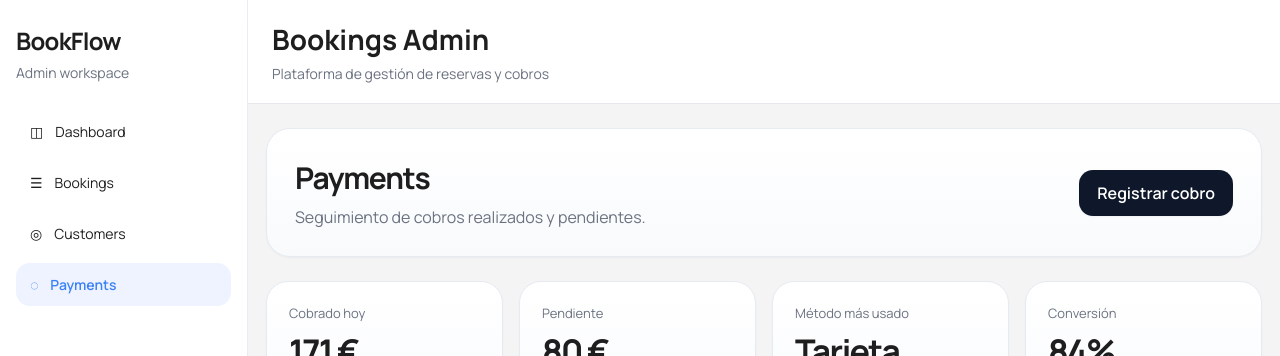
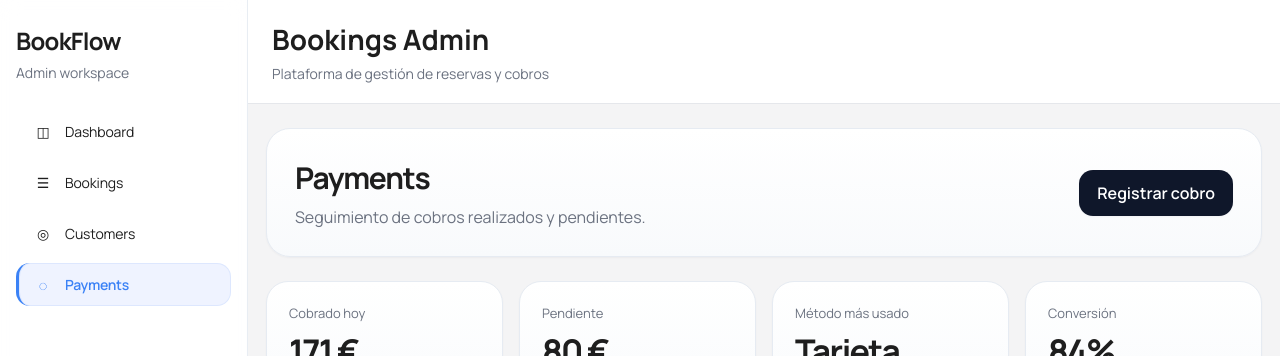
Before and after one commit to Samuelhas13/Equipo-503, a Next.js app in the folder proyecto/bookings-frontend-develop/: page /payments in a window 1280 px wide. Shown: the top 356 px of the page. Built offline with nearby package versions, Linux system fonts and the light colour scheme.

Commit message:
Mejoras del Sidebar.tsx y cambios en el globals.CSS

```diff
--- a/proyecto/bookings-frontend-develop/app/globals.css
+++ b/proyecto/bookings-frontend-develop/app/globals.css
@@ -110,7 +110,7 @@ body {
   flex-direction: column;
   gap: 8px;
 }
-/**/
+/* Estilo para los enlaces de la barra lateral */
 .admin-sidebar__link {
   display: flex;
   align-items: center;
@@ -123,17 +123,80 @@ body {
   transition: background 0.2s ease, color 0.2s ease; /* Usar `all` es práctico pero puede ser más costoso; preferir propiedades específicas para mejor rendimiento. */
   /* APLICADO: Transition optimizado usando propiedades específicas en lugar de 'all' para mejor rendimiento */
   /* APLICADO: Color cambiado a var(--text) para consistencia con la paleta global */
+  /* MEJORA: Posición relativa para permitir pseudo-elementos en animaciones futuras */
+  position: relative;
+  border-left: 3px solid transparent;
+  /* MEJORA: Borde izquierdo transparente - se activará en hover para efecto visual mejorado */
 }
+
 /*Añade cierto efecto al pasar el mouse por encima de los enlaces */
-.admin-sidebar__link:hover {
+.admin-sidebar__link:hover,
+.admin-sidebar__link--hoverable:hover {
+  /* MEJORA APLICADA (18/05/2026): Efecto hover mejorado con múltiples cambios visuales para mejor feedback de usuario */
   background: var(--surface-2);
+  /* MEJORA: Fondo suave en hover para indicar interactividad */
+  color: var(--accent);
+  /* MEJORA: Color de texto cambia a acento para destacar el enlace en hover */
+  border-left-color: var(--accent);
+  /* MEJORA: Borde izquierdo aparece en hover como indicador visual adicional */
+  transition: background 0.2s ease, color 0.2s ease, border-left-color 0.2s ease;
+  /* MEJORA: Transición suave también para el borde izquierdo */
 }
+
 /*Añade estilo para el enlace activo*/
 .admin-sidebar__link--active {
+  /* MEJORA APLICADA (18/05/2026): Estado activo más destacado con cambios visuales más pronunciados */
   background: var(--primary-soft);
+  /* Fondo con color primario suave para máximo contraste */
   color: var(--accent);
+  /* Color acento para el texto activo */
   font-weight: 600;
   /* APLICADO: Color activo cambiado a var(--accent) para mantener consistencia cromática en estado seleccionado */
+  border-left-color: var(--accent);
+  /* MEJORA: Borde izquierdo de acento en estado activo - proporciona un indicador visual claro */
+  box-shadow: inset 0 0 0 1px rgba(59, 130, 246, 0.1);
+  /* MEJORA: Sombra interna sutil para profundidad visual */
+  transition: background 0.2s ease, color 0.2s ease, border-left-color 0.2s ease, box-shadow 0.2s ease;
+  /* MEJORA: Todas las propiedades animadas transicionan suavemente */
+}
+
+/* MEJORA APLICADA (18/05/2026): Estilos para el icono del elemento de navegación */
+.admin-sidebar__icon {
+  /* Estilo base del icono */
+  display: flex;
+  align-items: center;
+  justify-content: center;
+  min-width: 20px;
+  /* MEJORA: Ancho mínimo para mantener alineación consistente */
+  transition: transform 0.2s ease, color 0.2s ease;
+  /* MEJORA: Permite animaciones suaves en el icono */
+}
+
+/* MEJORA APLICADA (18/05/2026): Animación del icono en hover */
+.admin-sidebar__link:hover .admin-sidebar__icon,
+.admin-sidebar__link--active .admin-sidebar__icon {
+  /* MEJORA: El icono se transforma ligeramente para dar feedback visual */
+  transform: scale(1.1);
+  /* MEJORA: El icono crece un 10% para enfatizar la interactividad */
+}
+
+/* MEJORA APLICADA (18/05/2026): Estilos para la etiqueta del elemento de navegación */
+.admin-sidebar__label {
+  /* Estilo base de la etiqueta */
+  transition: font-weight 0.2s ease, letter-spacing 0.2s ease;
+  /* MEJORA: Transición suave para cambios en peso de fuente y espaciado */
+  letter-spacing: -0.01em;
+  /* MEJORA: Espaciado de letras ajustado para mejor legibilidad */
+}
+
+/* MEJORA APLICADA (18/05/2026): Animación de la etiqueta en hover */
+.admin-sidebar__link:hover .admin-sidebar__label,
+.admin-sidebar__link--active .admin-sidebar__label {
+  /* MEJORA: La etiqueta se enfatiza más en estados interactivos */
+  font-weight: 600;
+  /* MEJORA: El peso aumenta para mayor legibilidad en hover/activo */
+  letter-spacing: -0.02em;
+  /* MEJORA: Espaciado ligeramente ajustado para mejor compactación del texto */
 }
 /*hace que el contenedor principal ocupe todo el espacio disponible*/
 .admin-main {
--- a/proyecto/bookings-frontend-develop/components/layout/Sidebar.tsx
+++ b/proyecto/bookings-frontend-develop/components/layout/Sidebar.tsx
@@ -27,6 +27,23 @@
 //    - aria-hidden="true" en los iconos para evitar redundancia en accesibilidad
 // 6. onClick handler agregado con callback onNavigate para integración con estado global o analytics.
 // 7. Clases específicas agregadas (admin-sidebar__icon, admin-sidebar__label) para mejor control estilístico.
+//
+// MEJORAS DE INTERACTIVIDAD AGREGADAS (Hover y Estado Activo) - 18/05/2026:
+// 8. Efectos de hover mejorados:
+//    - Cambio de color de fondo a var(--surface-2) para indicar interactividad
+//    - Cambio de color de texto a var(--accent) para mayor contraste visual
+//    - Borde izquierdo de 3px que aparece en hover con color de acento
+//    - Transiciones suaves (0.2s) en background, color y border para feedback visual fluido
+// 9. Icono mejorado con animación:
+//    - Escala el icono a 110% (scale 1.1) en hover y estado activo para mayor énfasis
+//    - Transiciones suaves para transformación y color
+// 10. Etiqueta mejorada con cambios visuales:
+//     - Aumenta font-weight a 600 en hover y estado activo para mayor contraste
+//     - Ajusta letter-spacing para mejor legibilidad en estados interactivos
+// 11. Estado activo altamente destacado:
+//     - Combina fondo (var(--primary-soft)), color de texto (var(--accent)) y borde lateral
+//     - Agrega sombra interna sutil con box-shadow para efecto de profundidad
+//     - Todas las transiciones están coordinadas para un efecto visual cohesivo
 
 "use client";
 
@@ -89,12 +106,17 @@ export default function Sidebar({
             onNavigate?.(item.href);
           };
 
+          // MEJORA APLICADA: Clases dinámicas para efecto hover y estado activo destacado
+          // - Se agregan transiciones suaves y cambios visuales en hover
+          // - El estado activo se destaca con color de fondo y bordes laterales
+          const linkClasses = `admin-sidebar__link ${isActive ? "admin-sidebar__link--active" : ""} admin-sidebar__link--hoverable`;
+
           return (
             <Link
               key={item.href}
               href={item.href}
               onClick={handleClick}
-              className={`admin-sidebar__link ${isActive ? "admin-sidebar__link--active" : ""}`}
+              className={linkClasses}
               aria-current={isActive ? "page" : undefined}
             >
               {/* APLICADO: aria-current="page" agregado para indicar la página activa a lectores de pantalla */}
```
